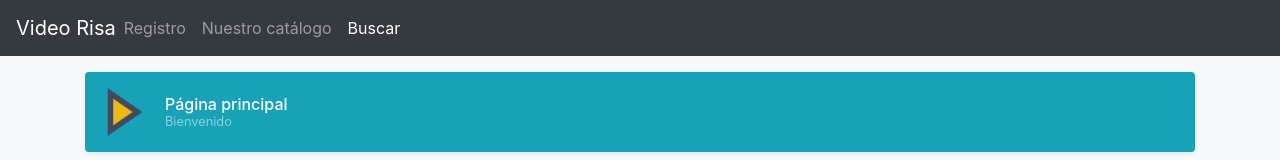
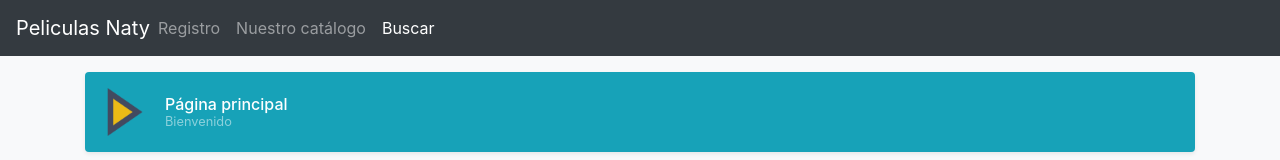
Before and after one commit to Meijix/Javascript_Basics, a plain HTML site: page PracticaFinalNat/index.html in a window 1280 px wide. Shown: the top 160 px of the page. Drawn offline with nearby package versions, Linux system fonts and the light colour scheme; no server answers.

Commit message:
Update README

```diff
--- a/PracticaFinalNat/index.html
+++ b/PracticaFinalNat/index.html
@@ -7,7 +7,7 @@
     <meta name="author" content="">
     <!--link rel="icon" href="../../../../favicon.ico"-->
 
-    <title>Video Risa</title>
+    <title>Peliculas</title>
 
     <!-- Bootstrap core CSS -->
     <link rel="stylesheet" href="https://stackpath.bootstrapcdn.com/bootstrap/4.1.3/css/bootstrap.min.css" integrity="sha384-MCw98/SFnGE8fJT3GXwEOngsV7Zt27NXFoaoApmYm81iuXoPkFOJwJ8ERdknLPMO" crossorigin="anonymous">
@@ -20,7 +20,7 @@
   <body class="bg-light">
 
     <nav class="navbar navbar-expand-lg fixed-top navbar-dark bg-dark">
-      <a class="navbar-brand mr-auto mr-lg-0" href="index.html">Video Risa</a>
+      <a class="navbar-brand mr-auto mr-lg-0" href="index.html">Peliculas Naty</a>
       <button class="navbar-toggler p-0 border-0" type="button" data-toggle="offcanvas">
         <span class="navbar-toggler-icon"></span>
       </button>
```
Also changed, not shown: 1 other file.
